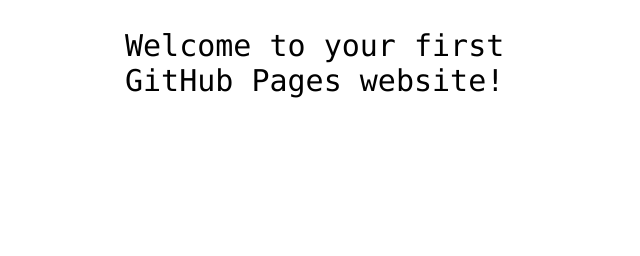
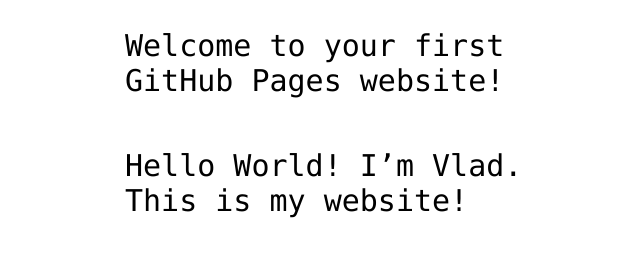
Before and after one commit to vladburba/hello-world, a plain HTML site: page index.html in a window 1280 px wide. Shown: the part 360-616 px from the top of the page, without its empty margins (315-955 px from the left). Drawn offline with Linux system fonts and the light colour scheme.

Commit message:
Update index.html

```diff
--- a/index.html
+++ b/index.html
@@ -13,6 +13,6 @@
 
 <!-- Change this code here by copy and pasting your template on line 15 -->
 <p>Welcome to your first GitHub Pages website!</p>
-
+<p>Hello World! I’m Vlad. This is my website!</p>
 </body>
 </html>
```
